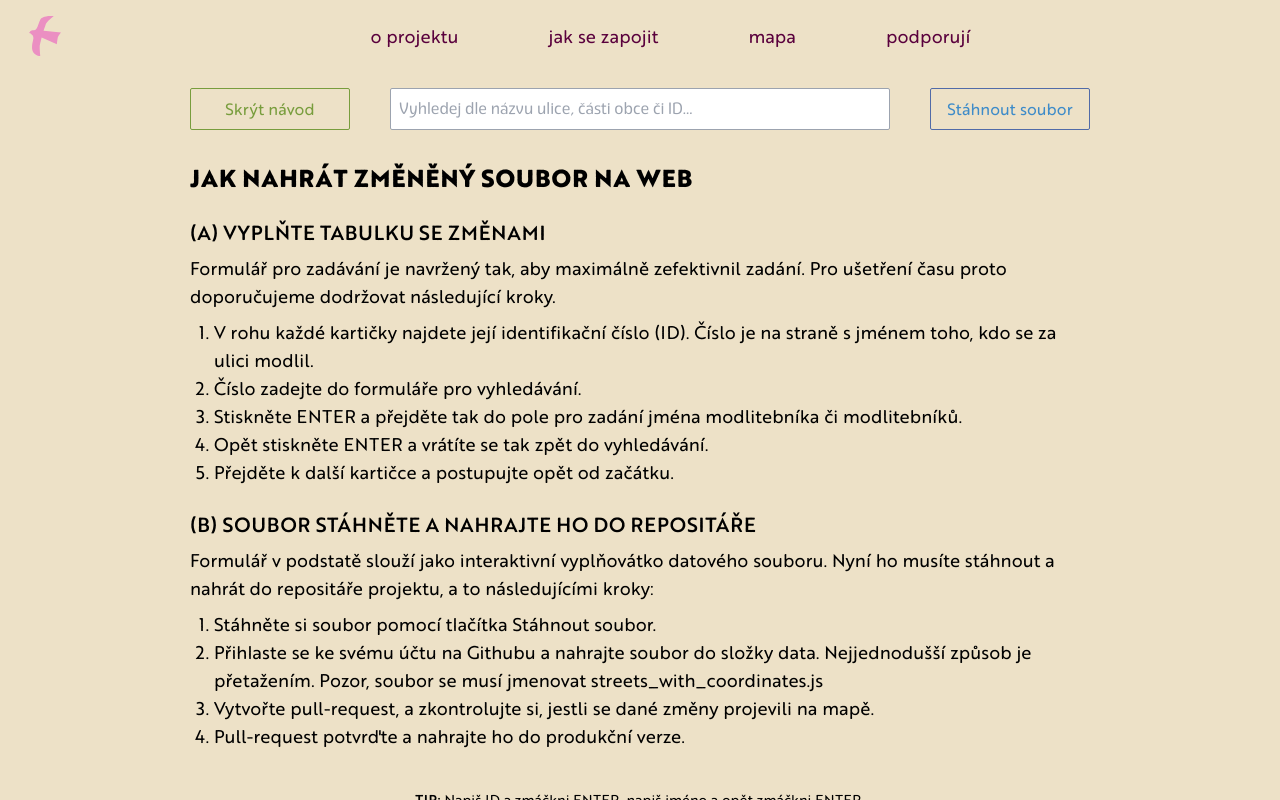
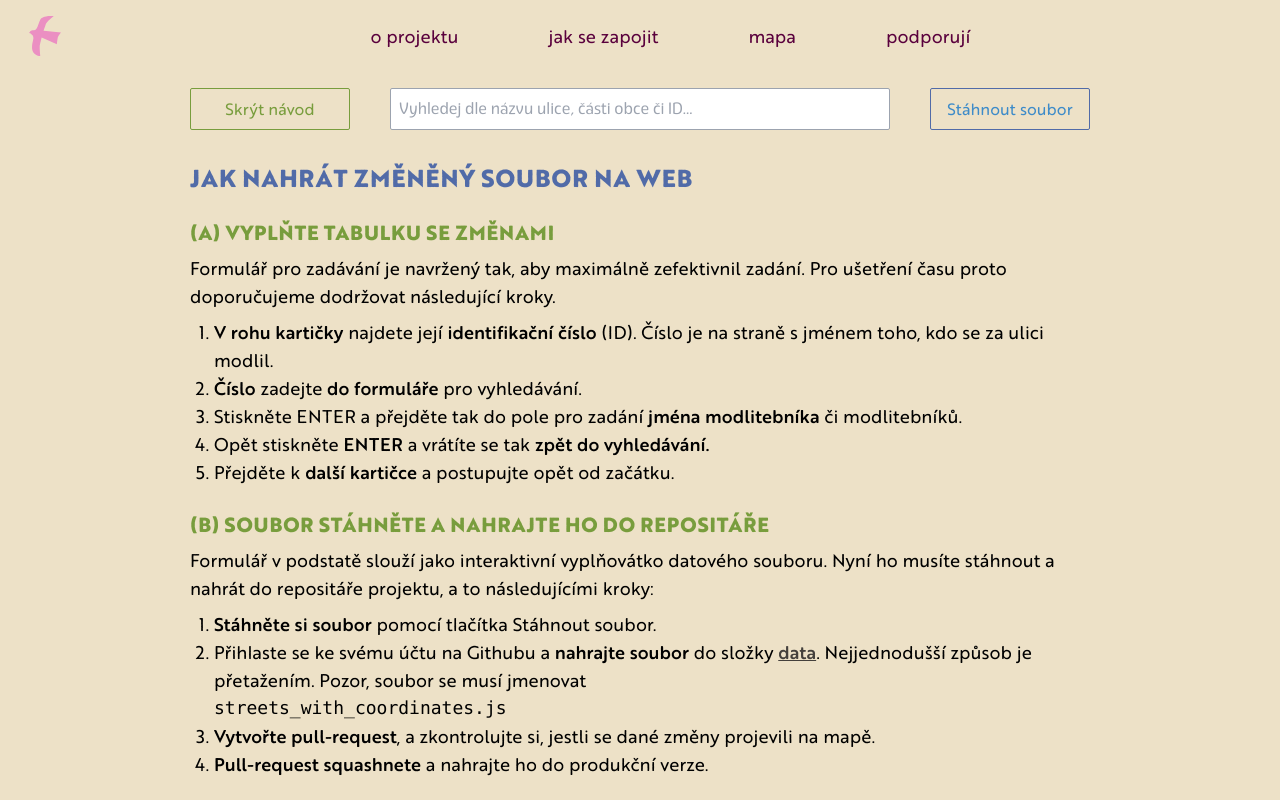
Before and after one commit to petrkucerak/modlitbyzaulice, a Next.js app: page /form in a window 1280 px wide. Both pictures are taken after a click on the button "Zobrazit návod". Shown: the top 800 px of the page. Built offline with nearby package versions, Linux system fonts and the light colour scheme.

Commit message:
Add content

```diff
--- a/components/table/tutorial.js
+++ b/components/table/tutorial.js
@@ -1,10 +1,12 @@
+import Link from "next/link";
+
 export default function Tutorial({ className }) {
   return (
     <div className={`${className}`}>
-      <h2 className="font-brother1816 text-2xl font-semibold uppercase">
+      <h2 className="font-brother1816 text-2xl font-semibold uppercase text-darkBlue">
         Jak nahrát změněný soubor na web
       </h2>
-      <h3 className="text-xl font-brother1816 mt-6 font-medium uppercase">
+      <h3 className="text-xl font-brother1816 mt-6 font-semibold uppercase text-olive">
         (A) Vyplňte tabulku se změnami
       </h3>
       <p className="text-lg my-2">
@@ -13,18 +15,30 @@ export default function Tutorial({ className }) {
       </p>
       <ol className="text-lg list-decimal pl-6">
         <li>
-          V rohu každé kartičky najdete její identifikační číslo (ID). Číslo je
-          na straně s jménem toho, kdo se za ulici modlil.
+          <strong className="font-medium">V rohu kartičky</strong> najdete její{" "}
+          <strong className="font-medium">identifikační číslo</strong> (ID).
+          Číslo je na straně s jménem toho, kdo se za ulici modlil.
         </li>
-        <li>Číslo zadejte do formuláře pro vyhledávání.</li>
         <li>
-          Stiskněte ENTER a přejděte tak do pole pro zadání jména modlitebníka
-          či modlitebníků.
+          <strong className="font-medium">Číslo</strong> zadejte{" "}
+          <strong className="font-medium">do formuláře</strong> pro vyhledávání.
         </li>
-        <li>Opět stiskněte ENTER a vrátíte se tak zpět do vyhledávání. </li>
-        <li>Přejděte k další kartičce a postupujte opět od začátku.</li>
+        <li>
+          Stiskněte ENTER a přejděte tak do pole pro zadání{" "}
+          <strong className="font-medium">jména modlitebníka</strong> či
+          modlitebníků.
+        </li>
+        <li>
+          Opět stiskněte <strong className="font-medium">ENTER</strong> a
+          vrátíte se tak{" "}
+          <strong className="font-medium">zpět do vyhledávání.</strong>{" "}
+        </li>
+        <li>
+          Přejděte k <strong className="font-medium">další kartičce</strong> a
+          postupujte opět od začátku.
+        </li>
       </ol>
-      <h3 className="text-xl font-brother1816 mt-6 font-medium uppercase">
+      <h3 className="text-xl font-brother1816 mt-6 font-semibold uppercase text-olive">
         (B) Soubor stáhněte a nahrajte ho do repositáře
       </h3>
       <p className="text-lg my-2">
@@ -33,17 +47,31 @@ export default function Tutorial({ className }) {
         následujícími kroky:
       </p>
       <ol className="text-lg list-decimal pl-6">
-        <li>Stáhněte si soubor pomocí tlačítka Stáhnout soubor.</li>
         <li>
-          Přihlaste se ke svému účtu na Githubu a nahrajte soubor do složky
-          data. Nejjednodušší způsob je přetažením. Pozor, soubor se musí
-          jmenovat streets_with_coordinates.js
+          <strong className="font-medium">Stáhněte si soubor</strong> pomocí
+          tlačítka Stáhnout soubor.
         </li>
         <li>
-          Vytvořte pull-request, a zkontrolujte si, jestli se dané změny
-          projevili na mapě.
+          Přihlaste se ke svému účtu na Githubu a{" "}
+          <strong className="font-medium">nahrajte soubor</strong> do složky{" "}
+          <Link
+            href={""}
+            target="_blank"
+            className="font-medium text-stone-700 underline"
+          >
+            data
+          </Link>
+          . Nejjednodušší způsob je přetažením. Pozor, soubor se musí jmenovat{" "}
+          <div className="font-mono">streets_with_coordinates.js</div>
         </li>
-        <li>Pull-request potvrďte a nahrajte ho do produkční verze.</li>
+        <li>
+          <strong className="font-medium">Vytvořte pull-request</strong>, a
+          zkontrolujte si, jestli se dané změny projevili na mapě.
+        </li>
+        <li>
+          <strong className="font-medium">Pull-request squashnete</strong> a
+          nahrajte ho do produkční verze.
+        </li>
       </ol>
     </div>
   );
```
